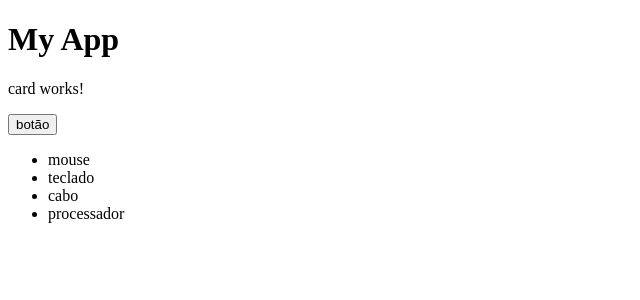
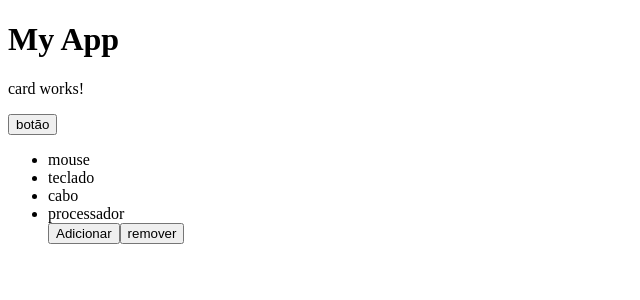
Before and after one commit to IagoOliveira23/SinglePageApplication-Angular, an Angular app: page / in a window 1280 px wide. Shown: the top 300 px of the page, without its empty margins (0-640 px from the left). Built offline with nearby package versions, Linux system fonts and the light colour scheme.

Commit message:
Conceito de Reatividade

```diff
--- a/src/app/card/card.component.html
+++ b/src/app/card/card.component.html
@@ -3,4 +3,6 @@
 <button>botão</button>
 <ul>
     <li *ngFor="let p of protudos">{{p}}</li>
+    <button (click)="adicionar()">Adicionar</button>
+    <button (click)="remover()">remover</button>
 </ul>
--- a/src/app/card/card.component.ts
+++ b/src/app/card/card.component.ts
@@ -20,4 +20,11 @@ export class CardComponent implements OnInit{
 
   ngOnInit(): void {}
 
+  adicionar(){
+    this.protudos.push("iago")
+  }
+
+  remover(){
+    this.protudos.pop()
+  }
 }
```
